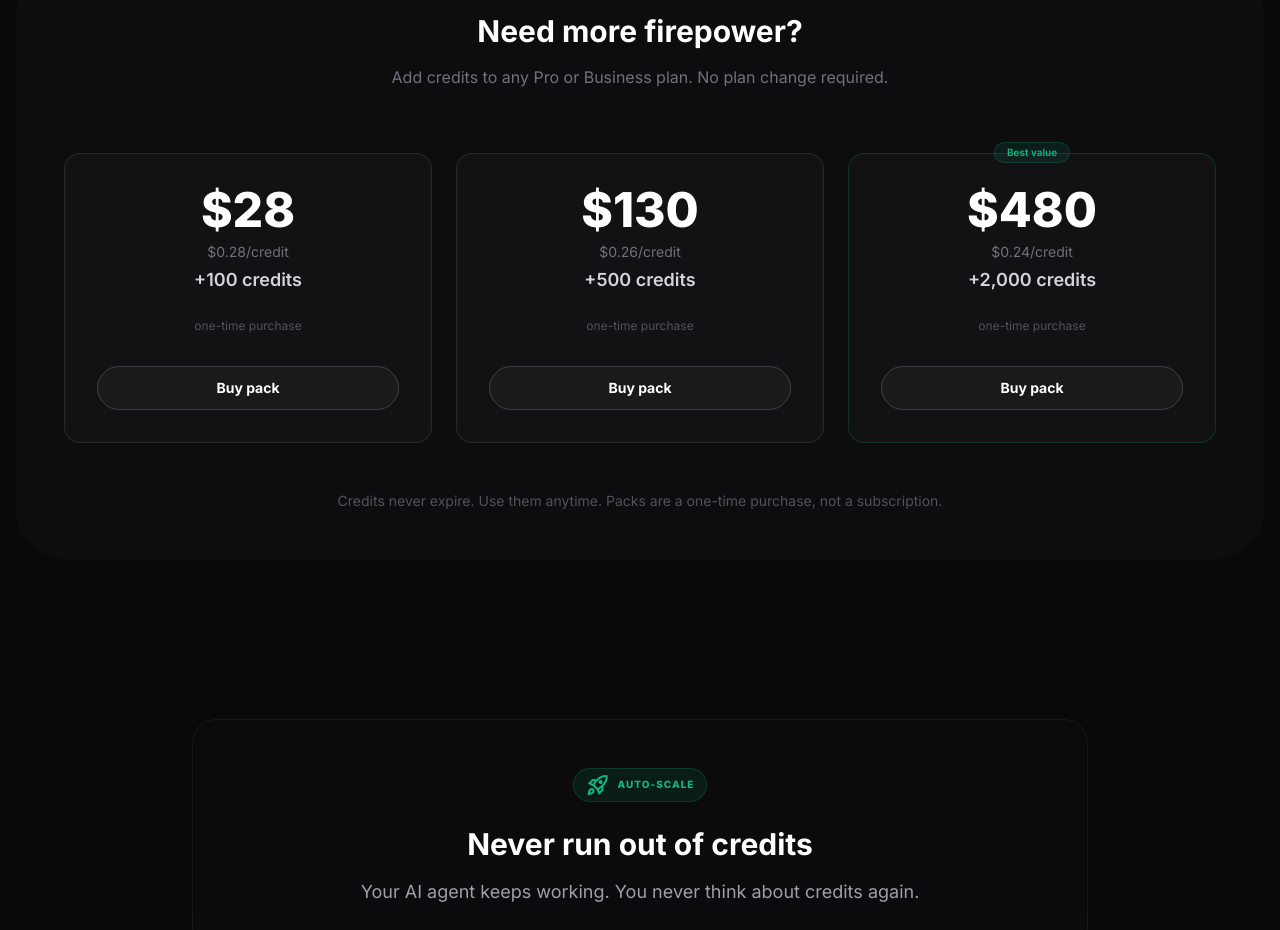
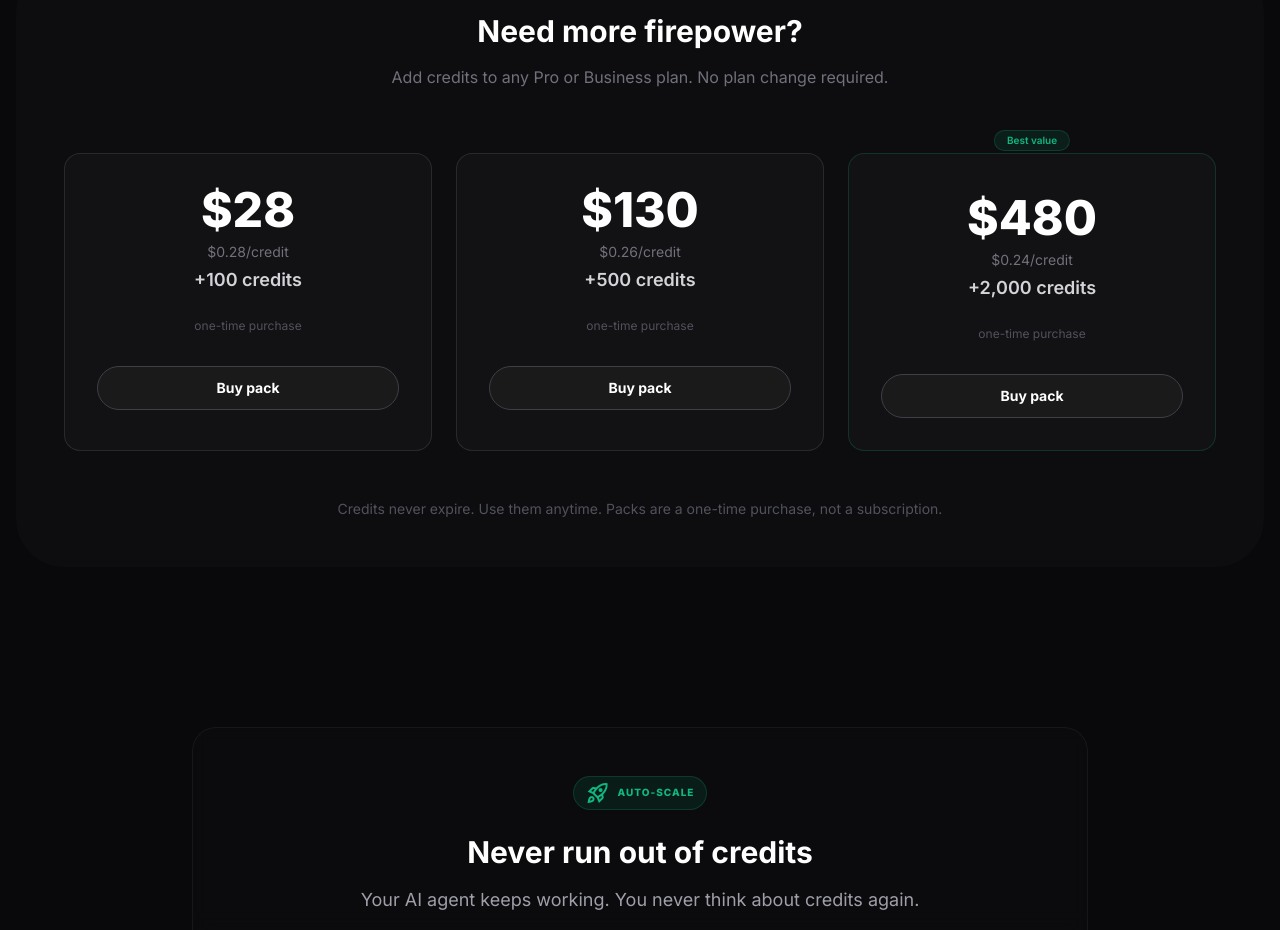
Before and after one commit to Robbin360/katalog-ai, a Next.js app: page /pricing in a window 1280 px wide. Shown: the part 3060-3990 px from the top of the page. Built offline with nearby package versions, Linux system fonts and the light colour scheme; no server answers.

Commit message:
style(pricing): adjust best value badge position and overflow on credit packs

```diff
--- a/app/pricing/page.tsx
+++ b/app/pricing/page.tsx
@@ -321,7 +321,7 @@ const PricingPage = () => {
 
         {/* Credit Packs */}
         <div className="py-20">
-          <div className="max-w-7xl mx-auto bg-zinc-900/30 rounded-[3rem] p-12">
+          <div className="max-w-7xl mx-auto bg-zinc-900/30 rounded-[3rem] p-12" style={{ overflow: 'visible' }}>
             <div className="text-center mb-16">
               <h2 className="text-3xl font-bold mb-4">Need more firepower?</h2>
               <p className="text-zinc-500">Add credits to any Pro or Business plan. No plan change required.</p>
@@ -357,8 +357,8 @@ const PricingPage = () => {
               </div>
 
               {/* Pack 2000 */}
-              <div className="rounded-2xl border border-primary/20 bg-zinc-900/50 p-8 flex flex-col items-center text-center relative">
-                <div className="absolute -top-3 left-1/2 -translate-x-1/2 rounded-full bg-primary/10 border border-primary/20 px-3 py-0.5 text-[10px] font-semibold text-primary">
+              <div className="rounded-2xl border border-primary/20 bg-zinc-900/50 pt-10 pb-8 px-8 flex flex-col items-center text-center relative" style={{ overflow: 'visible' }}>
+                <div className="absolute -top-6 left-1/2 -translate-x-1/2 rounded-full bg-primary/10 border border-primary/20 px-3 py-0.5 text-[10px] font-semibold text-primary whitespace-nowrap">
                   Best value
                 </div>
                 <p className="text-5xl font-black text-white mb-2">$480</p>
```
